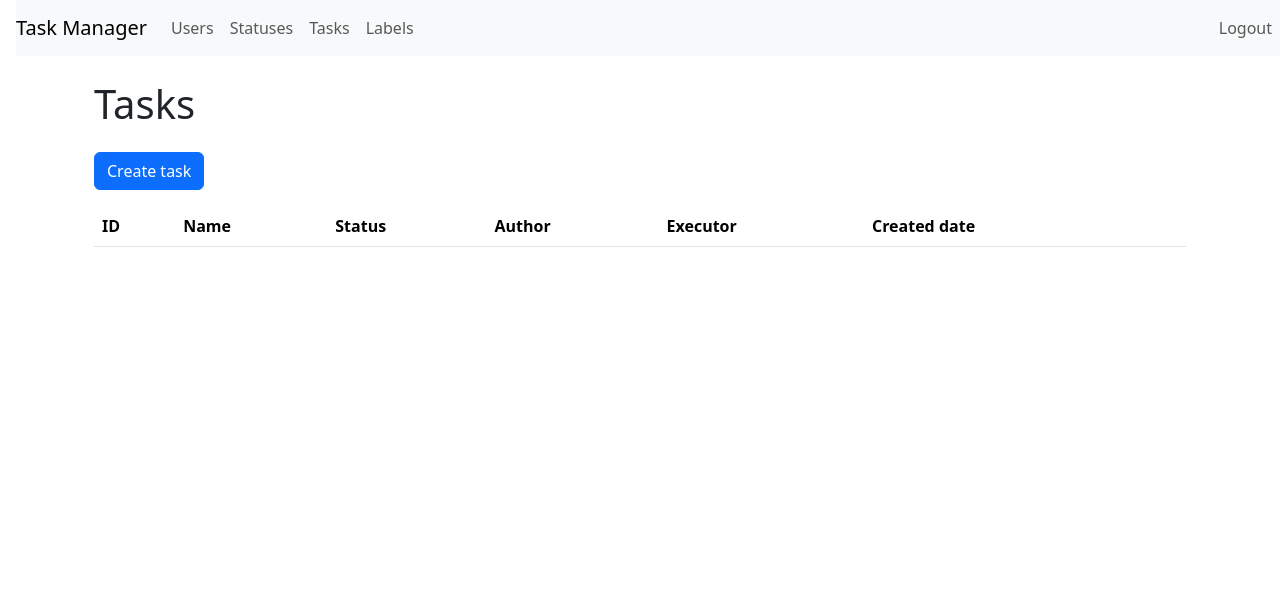
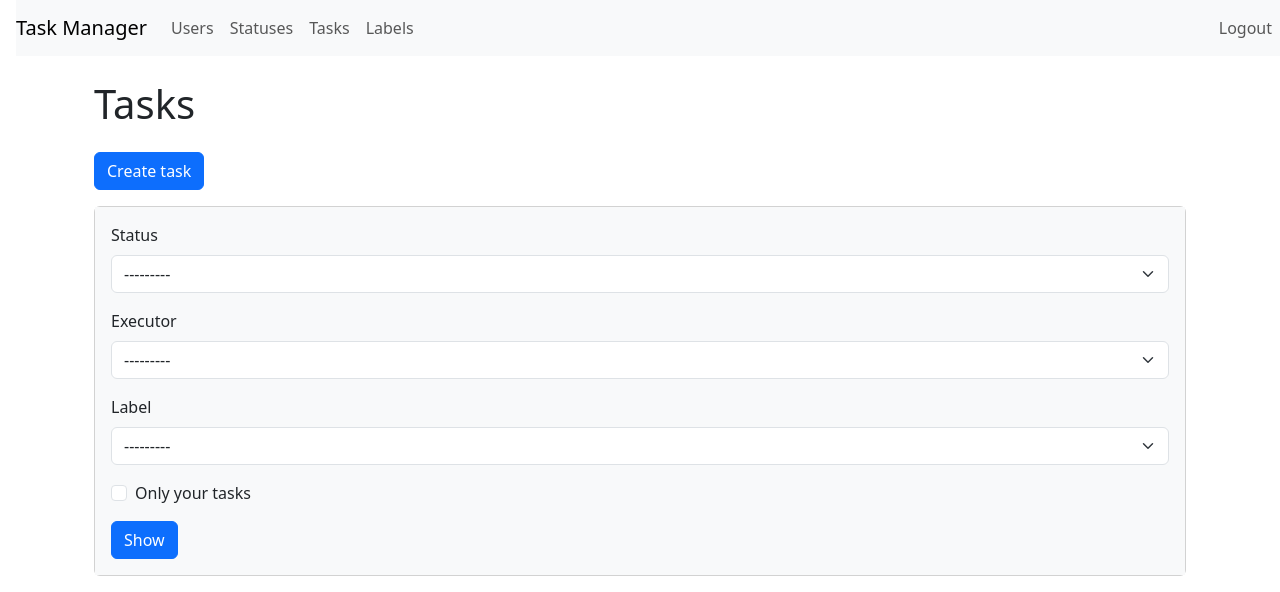
Before and after one commit to himetik/python-project-52, a Django app: page /tasks/ in a window 1280 px wide. Shown: the top 592 px of the page. Run offline with Django 5.2, Linux system fonts and the light colour scheme; the visitor is signed in with stand-in values (Sample User, id 1); data comes from the database, SQL or seed files in the repository; data that the repository does not hold is empty; some libraries are stand-ins or nearby versions.

Commit message:
add filters

```diff
--- a/task_manager/templates/apps/tasks/tasks.html
+++ b/task_manager/templates/apps/tasks/tasks.html
@@ -5,6 +5,17 @@
 <div class="container wrapper flex-grow-1">
     <h1 class="my-4">{% trans 'Tasks' %}</h1>
     <a class="btn btn-primary mb-3" href="{% url 'tasks_create' %}" role="button">{% trans 'Create task' %}</a>
+    <div class="card mb-3">
+        <div class="card-body bg-light">
+            <form class="form-inline center" method="get">
+                {% bootstrap_field filter.form.status %}
+                {% bootstrap_field filter.form.executor %}
+                {% bootstrap_field filter.form.labels %}
+                {% bootstrap_field filter.form.my_tasks %}
+                <input class="btn btn-primary" type="submit" value="{% translate 'Show' %}">
+            </form>
+        </div>
+    </div>
     <table class="table table-striped">
         <thead>
         <tr>
```
